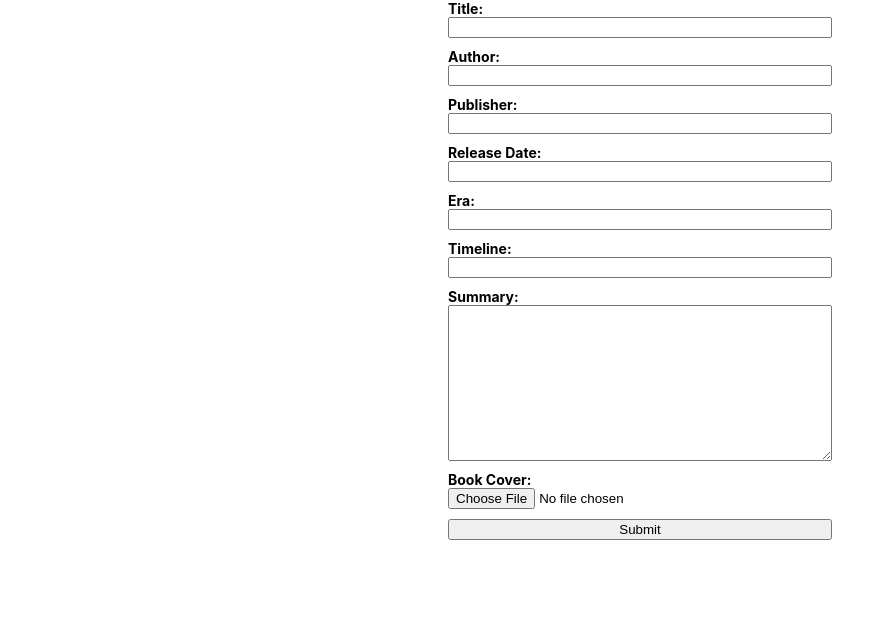
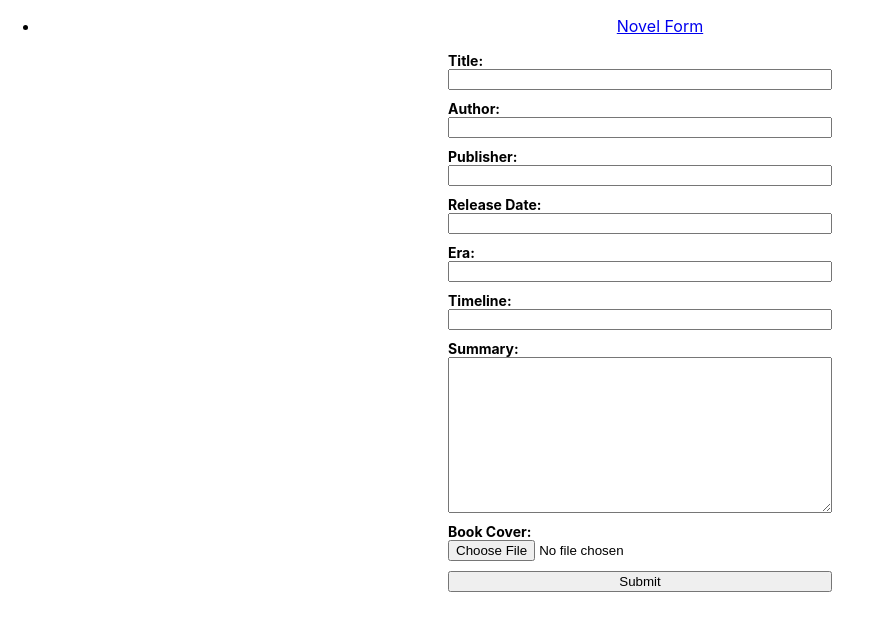
Before and after one commit to EidorianAvi/holocron_keeper_frontend, a React (Create React App) app: page / in a window 1280 px wide. Shown: the top 630 px of the page, without its empty margins (0-872 px from the left). Built offline with nearby package versions, Linux system fonts and the light colour scheme.

Commit message:
Install and bring in react router

```diff
--- a/package.json
+++ b/package.json
@@ -8,6 +8,7 @@
     "@testing-library/user-event": "^12.1.10",
     "react": "^17.0.1",
     "react-dom": "^17.0.1",
+    "react-router-dom": "^5.2.0",
     "react-scripts": "4.0.2",
     "web-vitals": "^1.0.1"
   },
--- a/src/App.js
+++ b/src/App.js
@@ -1,12 +1,17 @@
 import './App.css';
 import NovelForm from './components/NovelForm.js';
+import { BrowserRouter, Route } from 'react-router-dom';
+import Navbar from './components/NavBar';
 
 
 function App() {
   return (
-    <div className="App">
-      <NovelForm></NovelForm>
-    </div>
+    <BrowserRouter>
+      <div className="App">
+        <Navbar/>
+        <Route exact path="/" component={NovelForm}/>
+      </div>
+    </BrowserRouter>
   );
 }
 
--- /dev/null
+++ b/src/components/NavBar.js
@@ -0,0 +1,13 @@
+import React from 'react';
+
+const Navbar = () => {
+    return (
+        <nav>
+            <ul>
+                <li><a href='/'>Novel Form</a></li>
+            </ul>
+        </nav>
+    )
+}
+
+export default Navbar;
--- a/src/components/NovelForm.js
+++ b/src/components/NovelForm.js
@@ -6,9 +6,9 @@ export default function NovelForm() {
         <div >
             <form
                 className="novel-form"
-                method="POST"
+                action="localhost:9000/novels"
+                method="post"
                 encType="multipart/form-data"
-                action="localhost:9000/novels/"
             >
                 <label htmlFor="title">Title:</label>
                 <input type="text" name="title" id="title"/>
```
Also changed, not shown: 1 other file (tests, documents, lock files or other folders).
